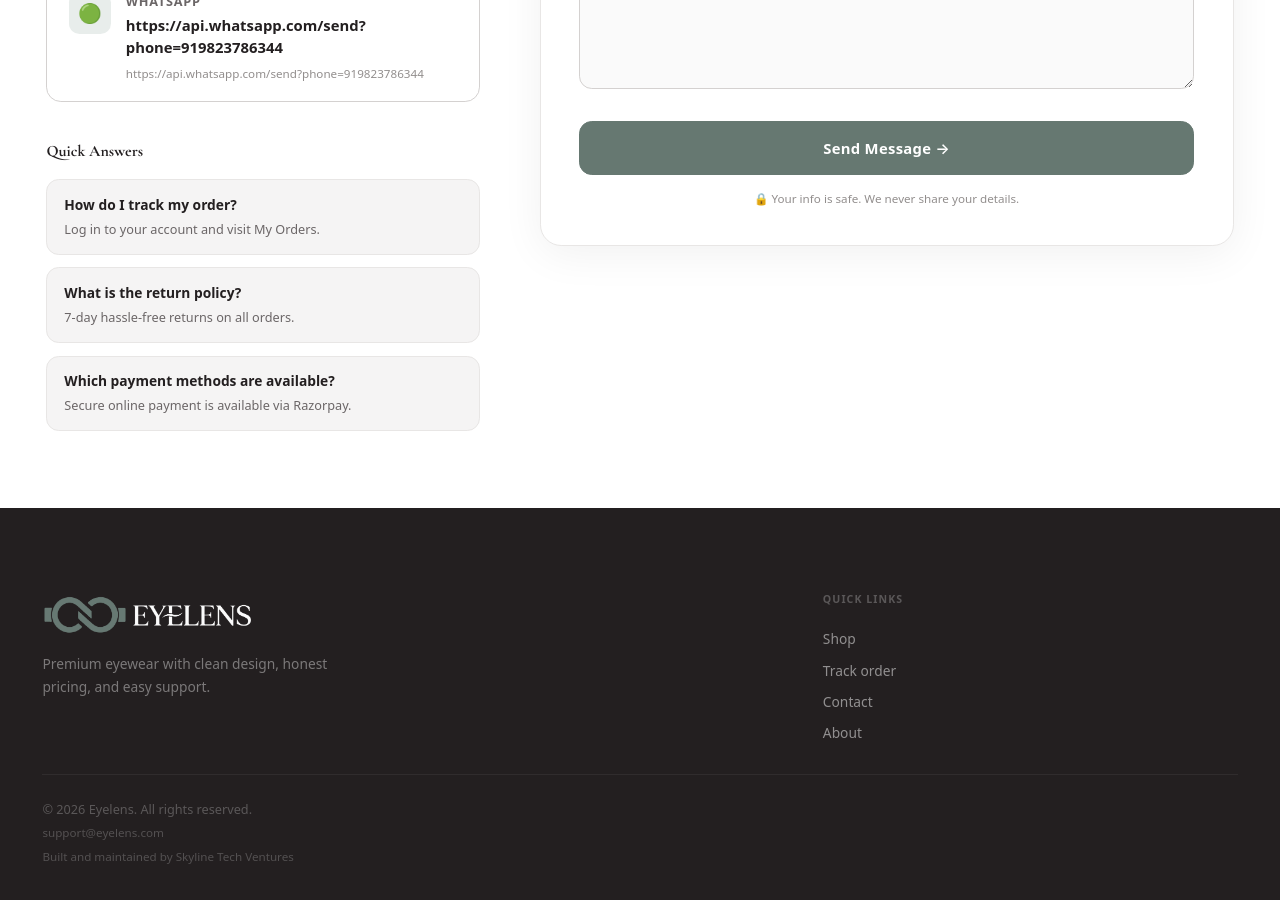
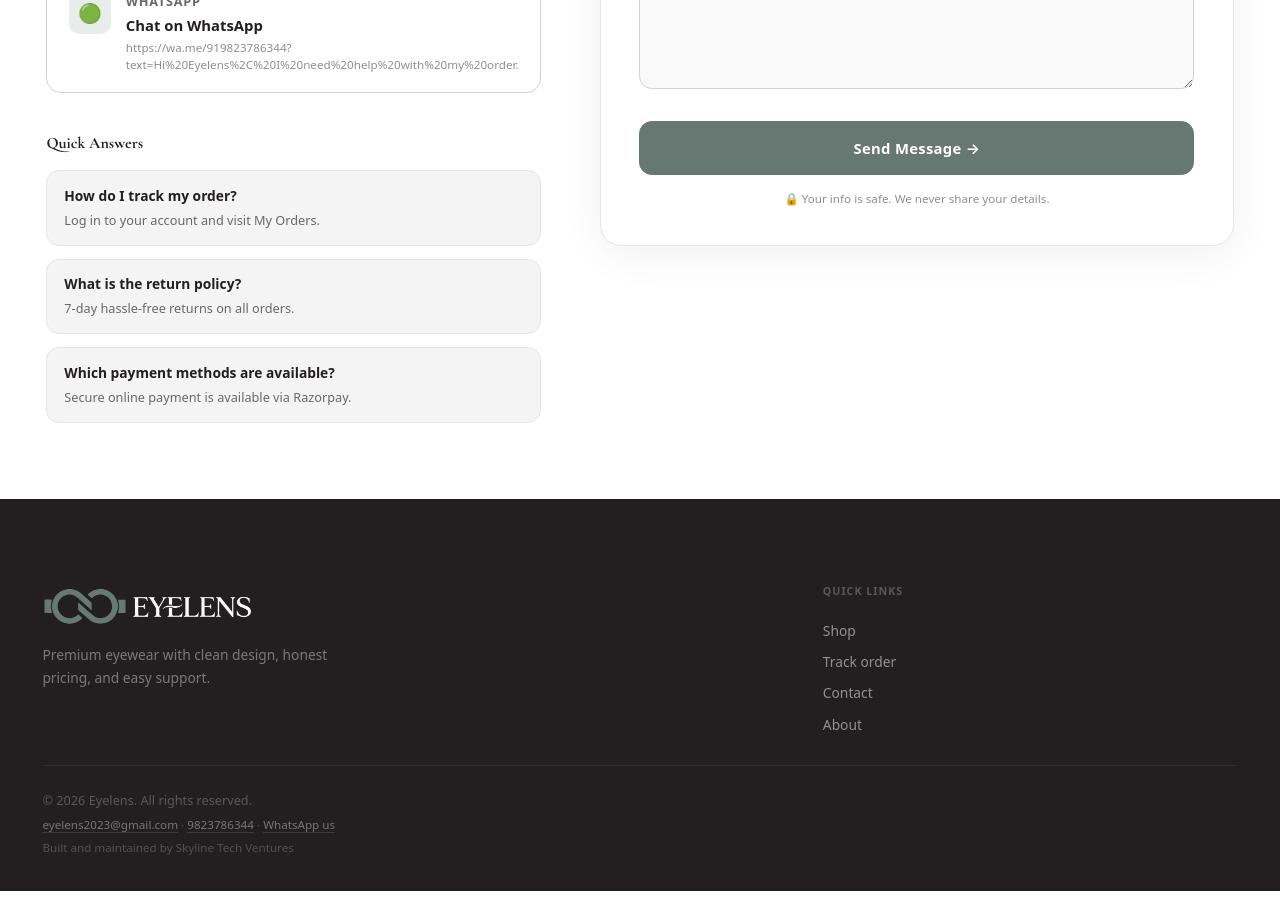
Before and after one commit to skyline-tv/eyelens-store, a React (Vite) app: page /contact in a window 1280 px wide. Shown: the part 740-1640 px from the top of the page. Built offline with nearby package versions, Linux system fonts and the light colour scheme; no server answers; a web font is replaced by a local one.

Commit message:
Enhance Footer and ContactPage with WhatsApp support links for improved customer assistance. Update HomePage and PDPPage styles to use 'contain' for better image display. Adjust styles in eyelensStyles.js for consistent image handling across components.

```diff
--- a/src/components/Footer.jsx
+++ b/src/components/Footer.jsx
@@ -8,6 +8,9 @@ const essentialLinks = [
 ];
 
 export default function Footer() {
+  const whatsappMsg = encodeURIComponent("Hi Eyelens, I need help with my order.");
+  const whatsappUrl = `https://wa.me/919823786344?text=${whatsappMsg}`;
+
   return (
     <footer className="footer">
       <div className="footer-inner">
@@ -41,7 +44,19 @@ export default function Footer() {
         <div className="footer-bottom">
           <div className="footer-bottom-left">
             <span>&copy; {new Date().getFullYear()} Eyelens. All rights reserved.</span>
-            <span className="footer-credit">support@eyelens.com</span>
+            <span className="footer-credit">
+              <a className="footer-credit-link" href="mailto:eyelens2023@gmail.com">
+                eyelens2023@gmail.com
+              </a>
+              {" · "}
+              <a className="footer-credit-link" href="tel:9823786344">
+                9823786344
+              </a>
+              {" · "}
+              <a className="footer-credit-link" href={whatsappUrl} target="_blank" rel="noreferrer">
+                WhatsApp us
+              </a>
+            </span>
             <span className="footer-credit">
               Built and maintained by{" "}
               <a href="https://www.skylinetv.in/" target="_blank" rel="noreferrer">
--- a/src/pages/ContactPage.jsx
+++ b/src/pages/ContactPage.jsx
@@ -2,6 +2,8 @@ import { useState, useEffect } from "react";
 import { setPageSeo } from "../utils/seo";
 
 export default function ContactPage({ setPage }) {
+  const whatsappMsg = encodeURIComponent("Hi Eyelens, I need help with my order.");
+  const whatsappUrl = `https://wa.me/919823786344?text=${whatsappMsg}`;
   useEffect(() => {
     const restore = setPageSeo({
       title: "Contact Eyelens | Orders, returns & support",
@@ -60,8 +62,8 @@ export default function ContactPage({ setPage }) {
                   [
                     "🟢",
                     "WhatsApp",
-                    "https://api.whatsapp.com/send?phone=919823786344",
-                    "https://api.whatsapp.com/send?phone=919823786344",
+                    "Chat on WhatsApp",
+                    whatsappUrl,
                   ],
                 ].map(([icon, title, info, link]) => (
                   <div
--- a/src/pages/HomePage.jsx
+++ b/src/pages/HomePage.jsx
@@ -635,12 +635,19 @@ export default function HomePage({ setPage, onSelectProduct, wishlist = [], onTo
         .home-hero-product-img {
           width: min(92%, 440px);
           max-height: min(70vh, 520px);
-          object-fit: cover;
+          object-fit: contain;
           border-radius: 20px;
           box-shadow:
             0 28px 56px rgba(0, 0, 0, 0.12),
             0 12px 28px rgba(26, 107, 63, 0.1);
           transform: rotate(-5deg);
+        }
+        @media (max-width: 768px) {
+          .home-hero-product-img {
+            width: min(100%, 360px);
+            max-height: min(46vh, 300px);
+            transform: none !important;
+          }
         }
         .home-page .cat-grid-home .home-cat-card {
           background: #1a1a1a;
--- a/src/pages/PDPPage.jsx
+++ b/src/pages/PDPPage.jsx
@@ -541,7 +541,7 @@ export default function PDPPage({
                 <img
                   src={activeImages[imgIdx] || activeImages[0]}
                   alt={productImgAlt}
-                  style={{ width: "100%", height: "100%", objectFit: "cover", transition: "transform .35s ease" }}
+                  style={{ width: "100%", height: "100%", objectFit: "contain", padding: 12, transition: "transform .35s ease" }}
                   className="pdp-main-img"
                 />
               ) : (
@@ -562,7 +562,7 @@ export default function PDPPage({
                   style={{ border: "none", cursor: "pointer", padding: 0 }}
                 >
                   {typeof src === "string" ? (
-                    <img src={src} alt="" style={{ width: "100%", height: "100%", objectFit: "cover", borderRadius: 8 }} />
+                    <img src={src} alt="" style={{ width: "100%", height: "100%", objectFit: "contain", borderRadius: 8, padding: 4 }} />
                   ) : (
                     ["🕶️", "👓", "✨", "🔍"][i]
                   )}
--- a/src/styles/eyelensStyles.js
+++ b/src/styles/eyelensStyles.js
@@ -420,7 +420,8 @@ export function injectStyles() {
     .product-card:hover .product-img-zoom:not(.has-photo) { transform:scale(1.06); }
     .product-img-photo {
       position:absolute; inset:0; width:100%; height:100%;
-      object-fit:cover; display:block;
+      object-fit:contain; display:block;
+      padding:10px;
       transition:transform .45s ease;
     }
     .product-card:hover .product-img-photo { transform:scale(1.06); }
@@ -622,7 +623,7 @@ export function injectStyles() {
     }
     .cart-item:hover { box-shadow:0 4px 20px rgba(0,0,0,.06); }
     .cart-item-img { width:80px; height:80px; border-radius:12px; background:var(--beige); display:flex; align-items:center; justify-content:center; font-size:36px; flex-shrink:0; overflow:hidden; }
-    .cart-item-img img { width:100%; height:100%; object-fit:cover; display:block; }
+    .cart-item-img img { width:100%; height:100%; object-fit:contain; display:block; padding:6px; }
     .qty-ctrl { display:flex; align-items:center; gap:0; border:1.5px solid var(--g200); border-radius:10px; overflow:hidden; }
     .qty-btn { width:34px; height:34px; border:none; background:transparent; font-size:16px; cursor:pointer; transition:background var(--tr); font-weight:700; color:var(--g600); font-family:var(--font-b); }
     .qty-btn:hover { background:var(--g50); }
```
